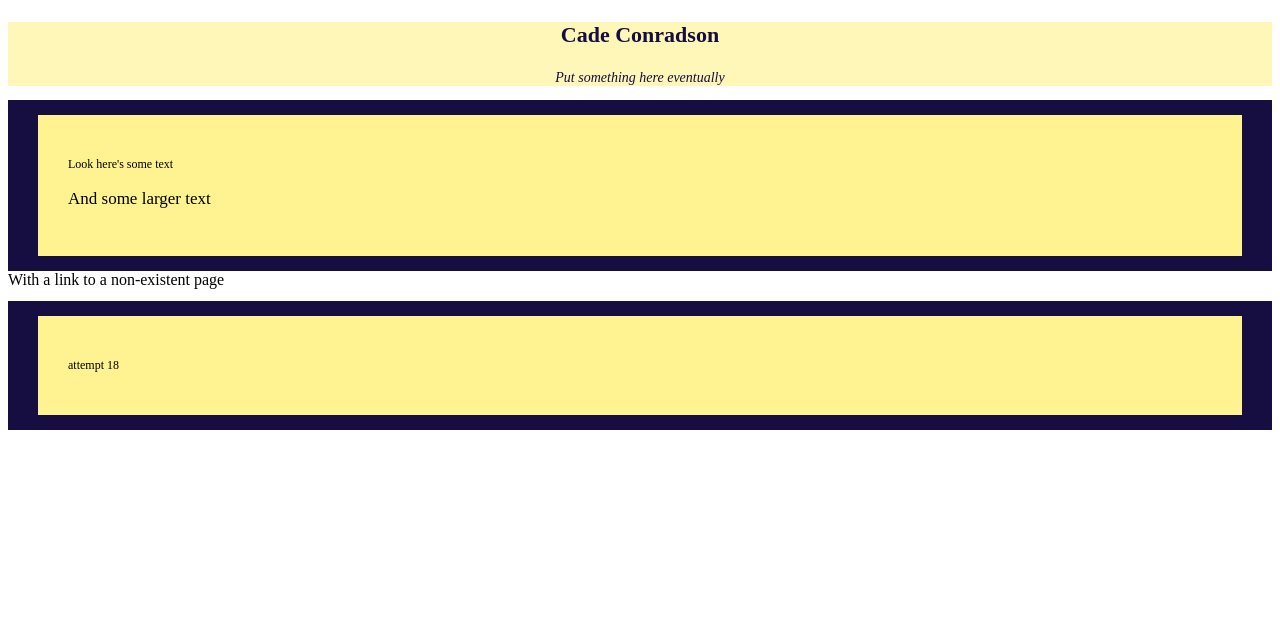
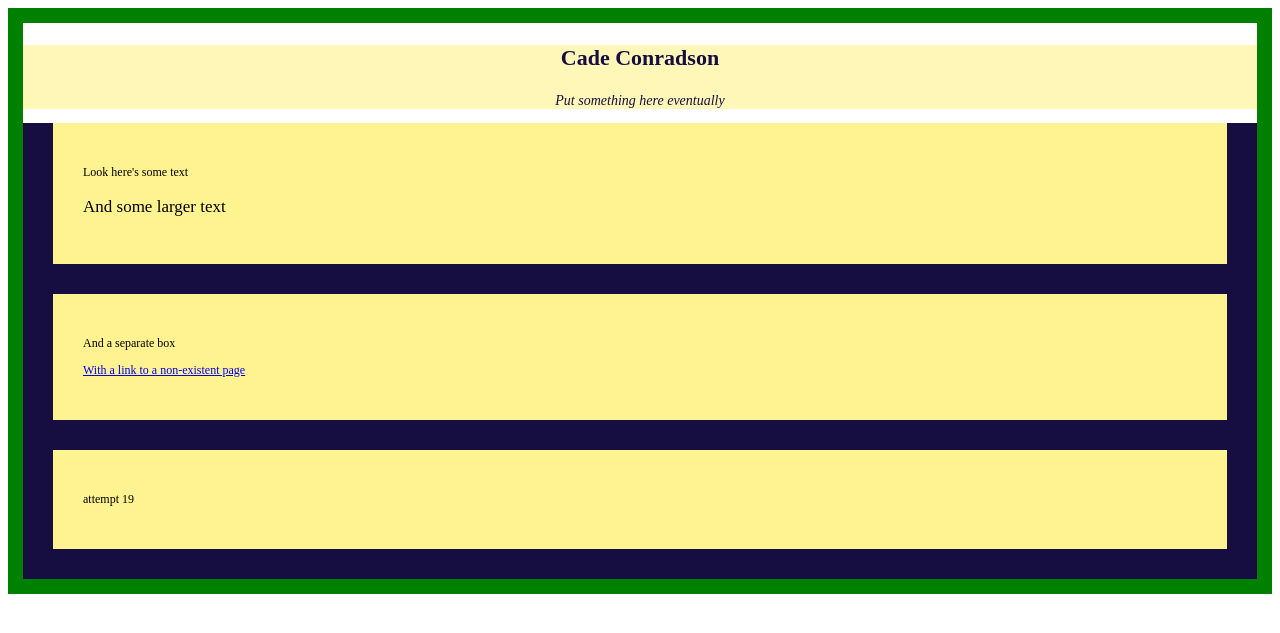
Before and after one commit to cconradson/cconradson.github.io, a Jekyll site: the page built from index.html, in a window 1280 px wide. Shown: the top 633 px of the page. Built offline with Jekyll 4.4.1, drawn with Linux system fonts in a browser that asks for light colours.

Commit message:
style attempt 19

```diff
--- a/_layouts/default.html
+++ b/_layouts/default.html
@@ -5,7 +5,7 @@
 	<link rel="stylesheet" type="text/css" href="assets/css/main.css">
 	</head>
 
-	<div id="container">
+	<div id="wrap">
 
 		{% include top.html %}
 
--- a/assets/css/main.css
+++ b/assets/css/main.css
@@ -4,9 +4,8 @@ div[id="header"] {
 	color: #160d41;
 }
 
-div[id="container"] {
-	padding: 0px;
-	border: 15 px solid green;
+div[id="wrap"] {
+	border: 15px solid green;
 }
 
 div[class="body"] {
@@ -14,7 +13,7 @@ div[class="body"] {
 	padding: 30px;
 	border-color: #160d41;
 	border-style: solid;
-	border-width: 15px 30px;
+	border-width: 0px 30px 30px 30px;
 }
 
 h3[class="site.title"] {
--- a/index.html
+++ b/index.html
@@ -7,7 +7,7 @@ layout: default
 	<p class="larger">And some larger text</p>
 </div>
 
-<div class="body>
+<div class="body">
 	<p>And a separate box</p>
 	<p>
 		<a href="{{ site.url }}/second.html">With a link to a non-existent page</a>
@@ -15,5 +15,5 @@ layout: default
 </div>
 
 <div class="body">
-	<p>attempt 18</p>
+	<p>attempt 19</p>
 </div>
```
